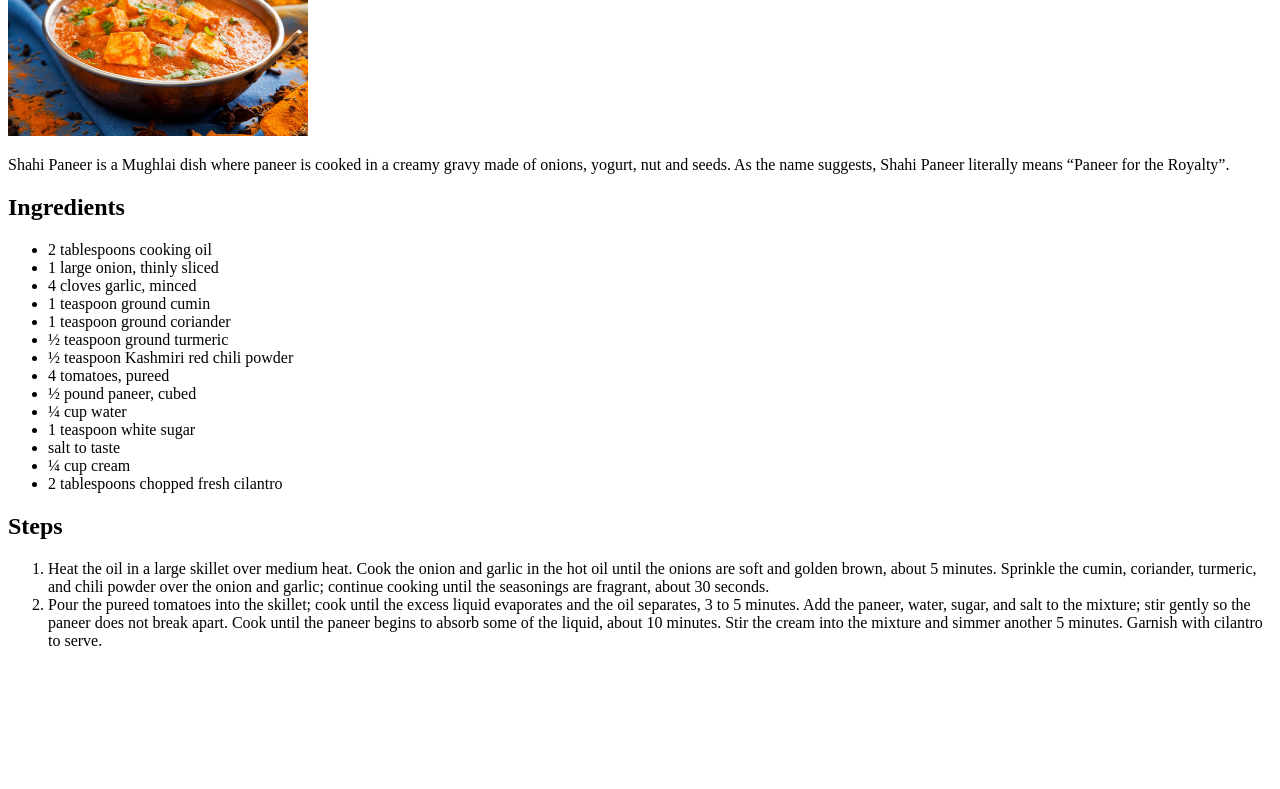
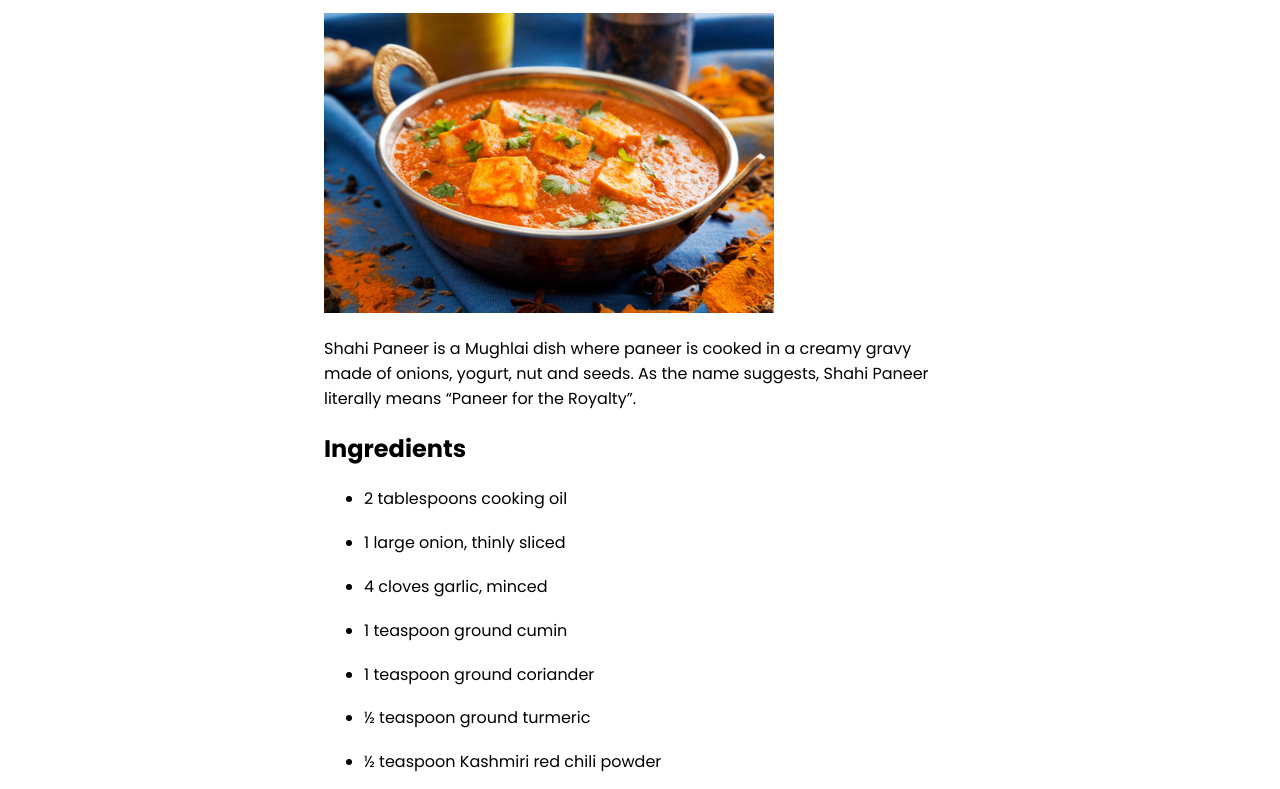
Before and after one commit to bajwa-code/odin-recipes, a plain HTML site: page recipes/shahi-paneer.html in a window 1280 px wide. Shown: the part 144-933 px from the top of the page. Before the commit the page ends 810 px from the top, so only its background shows below. Drawn offline with Linux system fonts and the light colour scheme.

Commit message:
style (ui) update all files to look good.

```diff
--- a/recipes/shahi-paneer.html
+++ b/recipes/shahi-paneer.html
@@ -4,8 +4,10 @@
     <meta charset="UTF-8">
     <meta name="viewport" content="width=device-width, initial-scale=1.0">
     <title>Document</title>
+    <link rel="stylesheet" href="../style.css">
 </head>
 <body>
+    <div class="container">
         <h1>Shahi Paneer</h1>
         <img src="../images/shahi-paneer.jpg" alt="Shahi_Paneer" width="300">
         <p>Shahi Paneer is a Mughlai dish where paneer is cooked in a creamy gravy made of onions, yogurt, nut and seeds. As the name suggests, Shahi Paneer literally means “Paneer for the Royalty”.</p>
@@ -31,5 +33,7 @@
             <li>Heat the oil in a large skillet over medium heat. Cook the onion and garlic in the hot oil until the onions are soft and golden brown, about 5 minutes. Sprinkle the cumin, coriander, turmeric, and chili powder over the onion and garlic; continue cooking until the seasonings are fragrant, about 30 seconds.</li>
             <li>Pour the pureed tomatoes into the skillet; cook until the excess liquid evaporates and the oil separates, 3 to 5 minutes. Add the paneer, water, sugar, and salt to the mixture; stir gently so the paneer does not break apart. Cook until the paneer begins to absorb some of the liquid, about 10 minutes. Stir the cream into the mixture and simmer another 5 minutes. Garnish with cilantro to serve.</li>
         </ol>
+    </div>
+
 </body>
 </html>
--- a/style.css
+++ b/style.css
@@ -7,9 +7,8 @@
 
 .container {
     width: 50%;
-    margin: 35px;
+    margin: 0 auto;
     padding: 35px;
-    border: 1px solid;
 }
 
 h1 {
@@ -17,7 +16,7 @@ h1 {
 }
 
 img {
-    width: 400px;
+    width: 450px;
 }
 
 ul li a{
@@ -27,8 +26,10 @@ ul li a{
 }
 
 li {
-    line-height: 2.5;
+    line-height: 1.8;
+    margin-top: 15px;
 }
+
 
 ul li a:hover{
     color: blue;
```
Also changed, not shown: recipes/mango-lassi.html (+4 -0 lines). Lines whose indentation alone changed are shown as unchanged.
